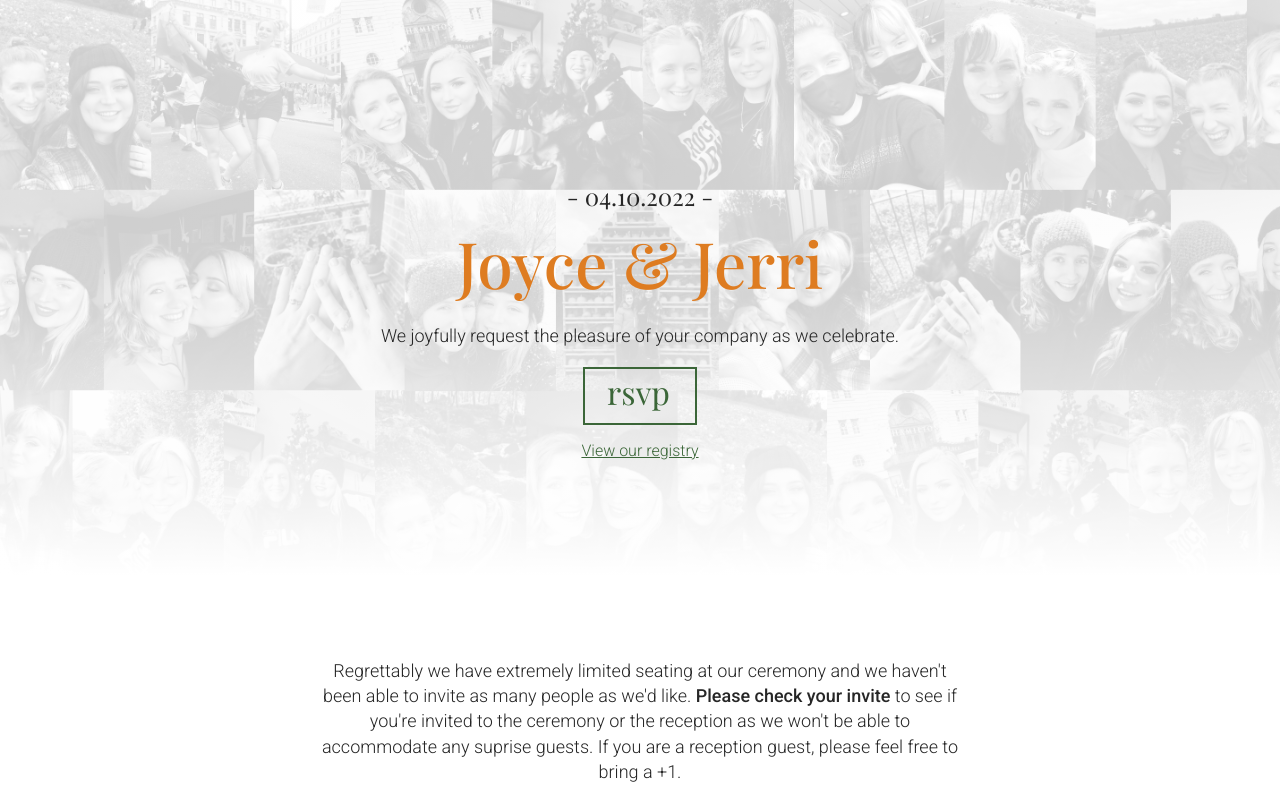
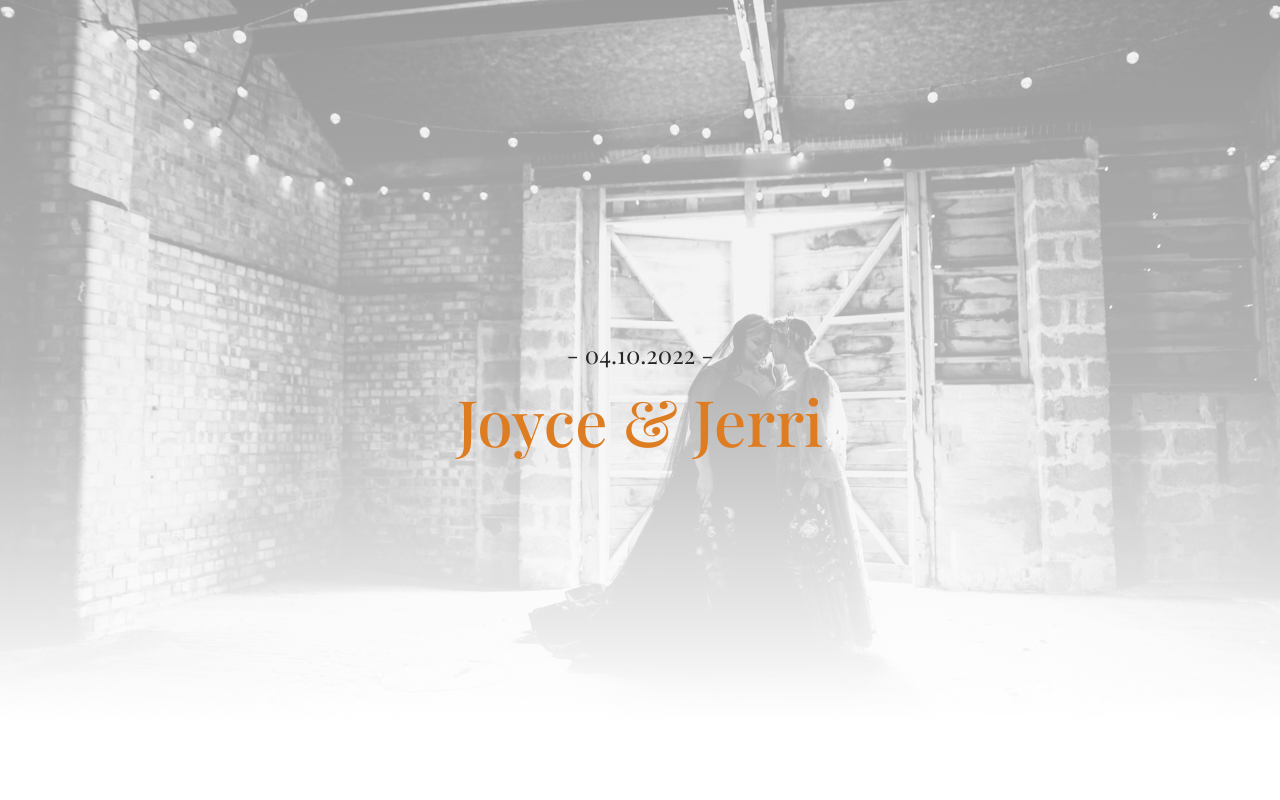
Before and after one commit to joycevherck/joyceandjerri, a React (Create React App) app: page / in a window 1280 px wide. Shown: the top 800 px of the page. Built offline with nearby package versions, Linux system fonts and the light colour scheme.

Commit message:
feat: outro

```diff
--- a/src/App.js
+++ b/src/App.js
@@ -1,15 +1,9 @@
-import Footer from './components/footer';
-import Header from './components/header'
-import Intro from './components/intro';
-import Registry from './components/registry';
+import Outro from './components/outro';
 
 function App() {
   return (
     <div className="App">
-      <Header />
-      <Intro />
-      <Registry />
-      <Footer />
+      <Outro />
     </div>
   );
 }
--- /dev/null
+++ b/src/components/outro/index.js
@@ -0,0 +1,13 @@
+import React from 'react'
+import './styles.scss'
+
+const Outro = () => (
+  <div className="headerWrapper">
+    <div className="headerText">
+      <span>- 04.10.2022 -</span>
+      <h1>Joyce & Jerri</h1>
+    </div>
+  </div>
+)
+
+export default Outro
--- /dev/null
+++ b/src/components/outro/styles.scss
@@ -0,0 +1,41 @@
+.headerWrapper {
+  background-image: url('../../images/thank-you.jpg');
+  background-size: cover;
+  background-position: bottom;
+  height: 100vh;
+  display: flex;
+}
+
+.headerText {
+  background: rgba(255, 255, 255, 0.8);
+  background: linear-gradient(180deg, rgba(255,255,255,0.6) 0%, rgba(255,255,255,0.7) 46%, rgba(255,255,255,1) 90%, rgba(255,255,255,1) 100%);
+  width: 100%;
+  padding: 4rem 1rem;
+  display: flex;
+  flex-direction: column;
+  align-items: center;
+  justify-content: center;
+
+  @media screen and (min-width: 900px){
+    padding: 4rem;
+  }
+
+  span {
+    font-family: var(--font-serif);
+    font-size: 1.5rem;
+    margin-bottom: .5rem;
+  }
+
+  h1 {
+    font-size: 3rem;
+
+    @media screen and (min-width: 900px){
+      font-size: 4rem;
+    }
+  }
+
+  p {
+    text-align: center;
+    max-width: 600px;
+  }
+}
--- a/src/index.js
+++ b/src/index.js
@@ -2,7 +2,6 @@ import React from 'react';
 import ReactDOM from 'react-dom';
 import './index.scss';
 import App from './App';
-import reportWebVitals from './reportWebVitals';
 
 ReactDOM.render(
   <React.StrictMode>
@@ -10,8 +9,3 @@ ReactDOM.render(
   </React.StrictMode>,
   document.getElementById('root')
 );
-
-// If you want to start measuring performance in your app, pass a function
-// to log results (for example: reportWebVitals(console.log))
-// or send to an analytics endpoint. Learn more: https://bit.ly/CRA-vitals
-reportWebVitals();
--- a/src/reportWebVitals.js
+++ /dev/null
@@ -1,13 +0,0 @@
-const reportWebVitals = onPerfEntry => {
-  if (onPerfEntry && onPerfEntry instanceof Function) {
-    import('web-vitals').then(({ getCLS, getFID, getFCP, getLCP, getTTFB }) => {
-      getCLS(onPerfEntry);
-      getFID(onPerfEntry);
-      getFCP(onPerfEntry);
-      getLCP(onPerfEntry);
-      getTTFB(onPerfEntry);
-    });
-  }
-};
-
-export default reportWebVitals;
```
Also changed, not shown: package.json (+5 -11 lines), src/images/thank-you.jpg (added), 1 other file (tests, documents, lock files or other folders).
